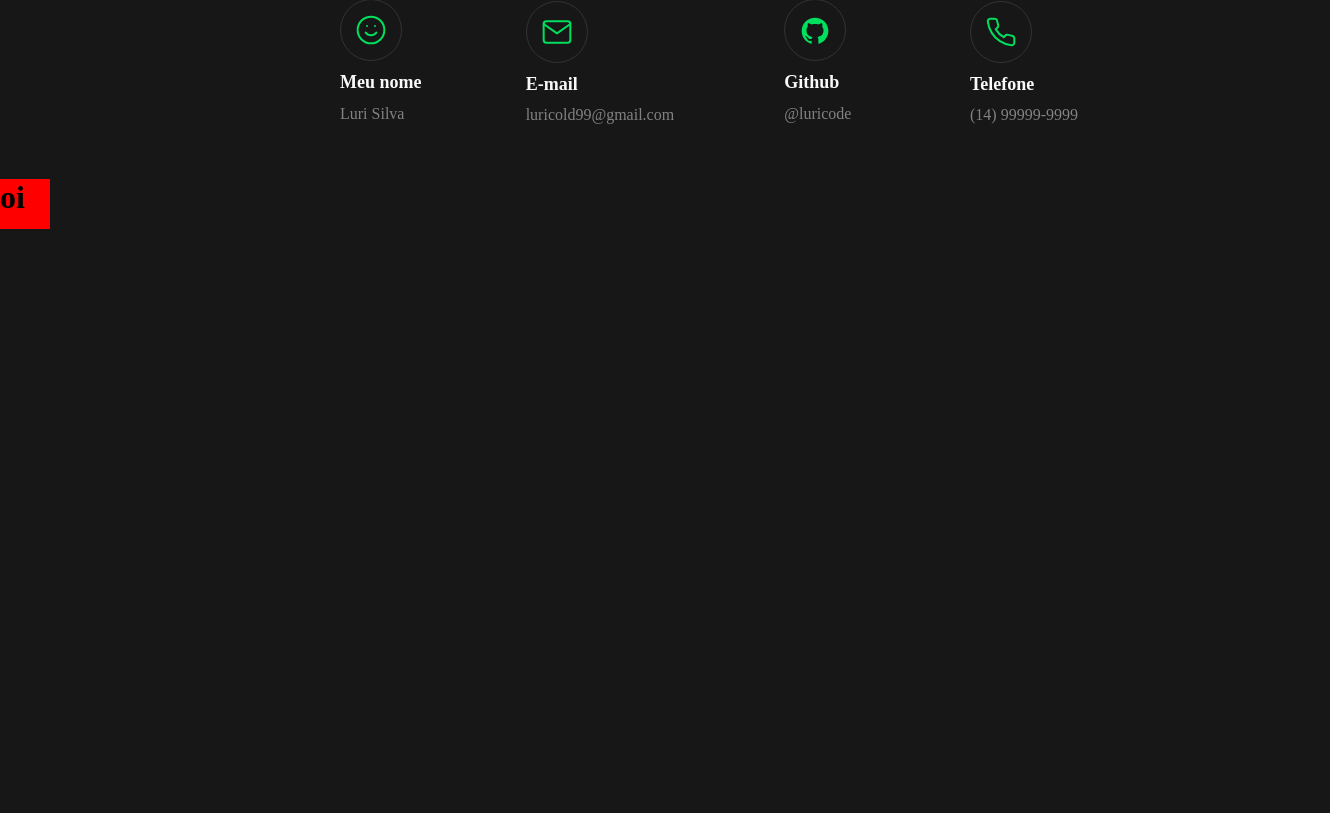
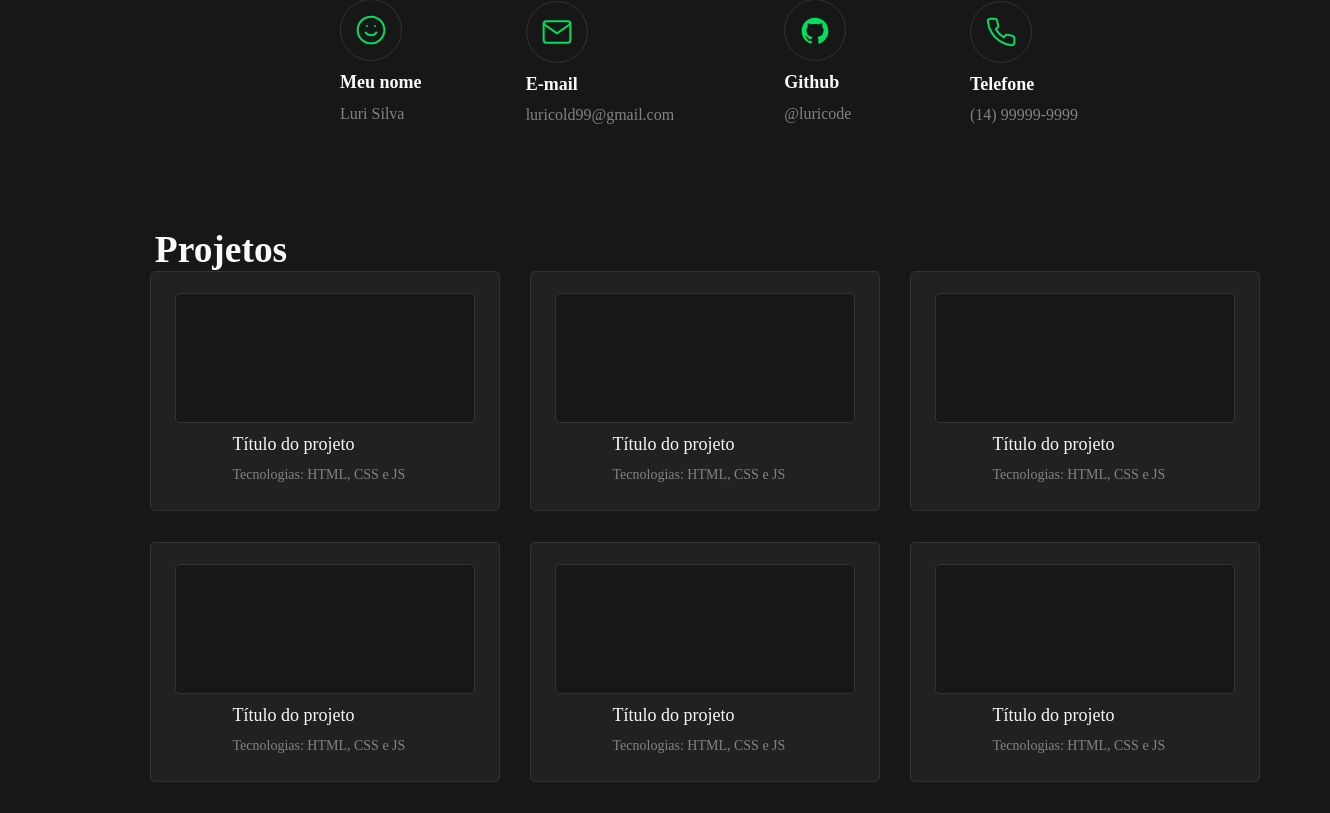
Before and after one commit to Chameleon-Code-Talent/frontend, a React (Vite) app: page / in a window 1280 px wide. Shown: the part 951-1764 px from the top of the page, 1330 px wide, since content can reach past the window. Before the commit the page ends 1180 px from the top, so only its background shows below. Built offline with nearby package versions, Linux system fonts and the light colour scheme.

Commit message:
feat: created myProjects and cardProject component

```diff
--- /dev/null
+++ b/src/components/CardProject/cardProject.module.css
@@ -0,0 +1,41 @@
+.container {
+    background-color: #212121;
+    width: 350px;
+    height: 240px;
+    border-radius: 5px;
+    border: 1px solid #333333;
+    display: flex;
+    flex-direction: column;
+    justify-content: center;
+    align-items: center;
+}
+
+.containerImagem {
+    background-color: #171717;
+    width: 300px;
+    height: 130px;
+    border-radius: 5px;
+    border: 1px solid #333333;
+}
+
+.containerTextos {
+    width: 185px;
+    height: 45;
+    display: flex;
+    flex-direction: column;
+    justify-content: flex-start;
+}
+
+.titulo {
+    font-size: 18px;
+    font-weight: 500;
+    line-height: 23.44px;
+    color: #F9F9F9;
+}
+
+.texto {
+    font-size: 14px;
+    font-weight: 400;
+    line-height: 18.23px;
+    color: #828282;
+}
--- /dev/null
+++ b/src/components/CardProject/index.jsx
@@ -0,0 +1,16 @@
+import styles from "./cardProject.module.css"
+
+const CardProject = () => {
+    return (
+        <div className={styles.container}>
+            <div className={styles.containerImagem}>
+            </div>
+            <div className={styles.containerTextos}>
+                <p className={styles.titulo}>Título do projeto</p>
+                <p className={styles.texto}>Tecnologias: HTML, CSS e JS</p>
+            </div>
+        </div>
+    )
+}
+
+export default CardProject
--- a/src/components/MyProjects/index.jsx
+++ b/src/components/MyProjects/index.jsx
@@ -1,8 +1,21 @@
 import styles from "./myProjects.module.css"
+import CardProject from "../CardProject"
 
 const MyProjects = () => {
     return (
-        <h1 className={styles.container}>oi</h1>
+        <div className={styles.container}>
+            <div className={styles.containerTitulo}>
+                <h3 className={styles.titulo}>Projetos</h3>
+            </div>
+            <div className={styles.containerProjetos}>
+                <CardProject />
+                <CardProject />
+                <CardProject />
+                <CardProject />
+                <CardProject />
+                <CardProject />
+            </div>
+        </div>
     )
 }
 
--- a/src/components/MyProjects/myProjects.module.css
+++ b/src/components/MyProjects/myProjects.module.css
@@ -1,6 +1,26 @@
 .container {
-    background-color: red;
-    width: 50px;
-    height: 50px;
-    margin-top: 50px;
+    width: 1140px;
+    height: 584px;
+    margin-top: 100px;
+    margin-left: 150px;
+
 }
+
+.containerTitulo {
+    width: 142px;
+    height: 42px;
+    display: flex;
+    justify-content: center;
+    text-align: center;
+    color: #F9F9F9;
+    font-size: 32px;
+    font-weight: 700;
+    line-height: 41.66px;
+}
+
+.containerProjetos {
+    width: 1140px;
+    height: 542px;
+    display: grid;
+    grid-template-columns: 1fr 1fr 1fr;
+}
```
